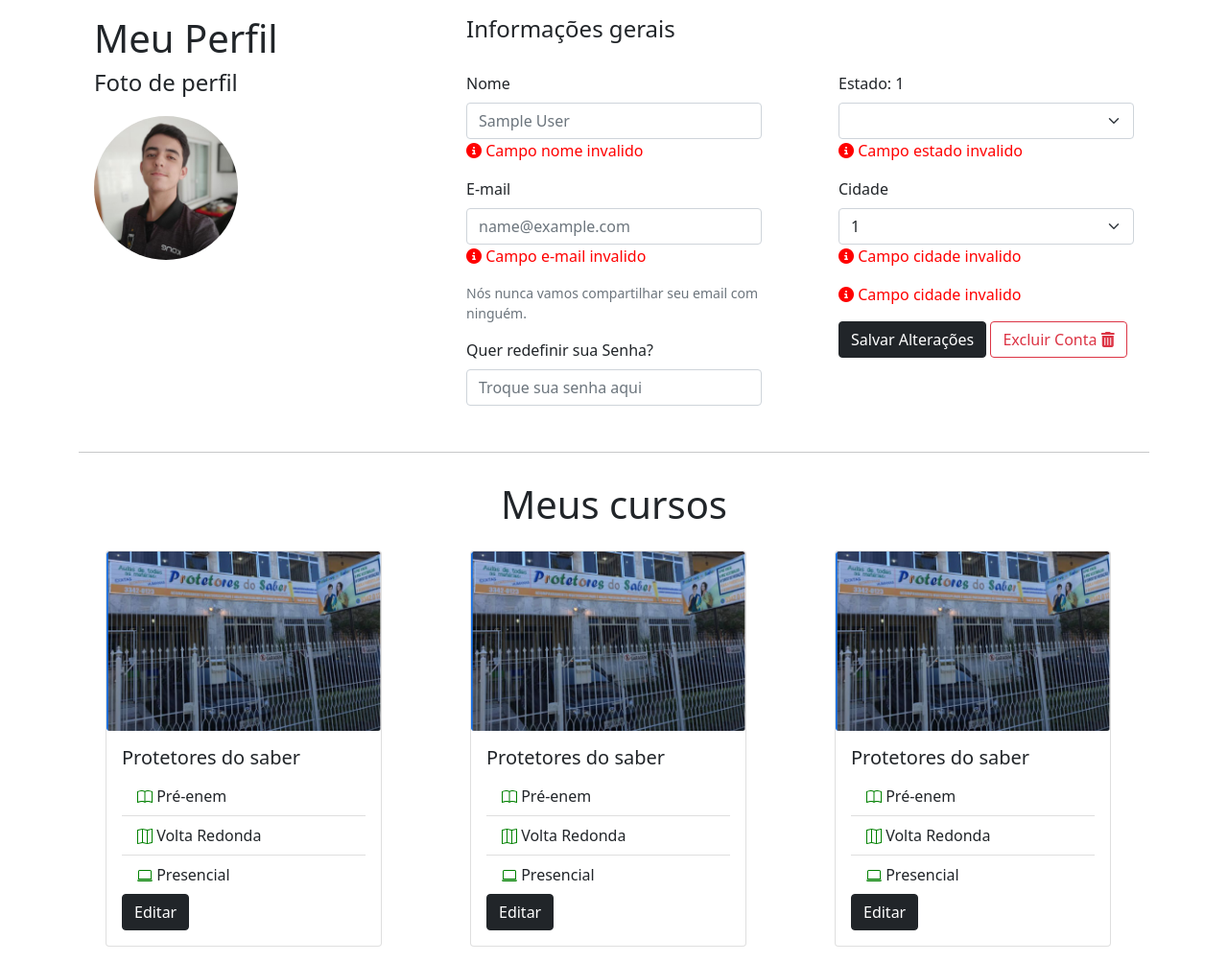
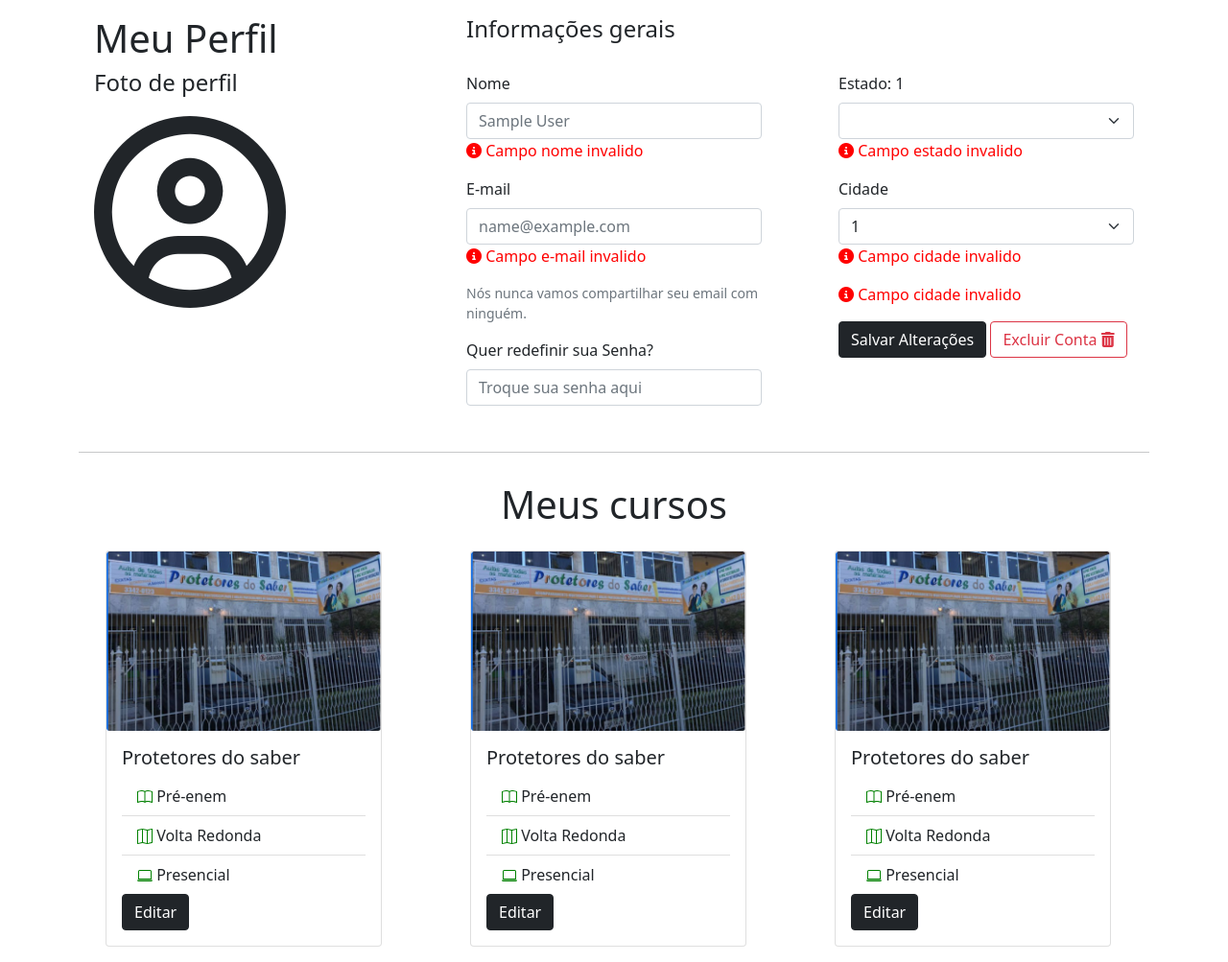
Before and after one commit to IagoAndrade16/ProVest, a PHP site: page /perfil.php in a window 1280 px wide. Shown: the part 76-1079 px from the top of the page at 96% size. Run offline with PHP 8.4, Linux system fonts and the light colour scheme; the visitor is signed in with stand-in values (Sample User, id 1); lists and menus that the app fills with data are empty; some libraries are stand-ins or nearby versions.

Commit message:
Att foto perfil

```diff
--- a/html/perfil.php
+++ b/html/perfil.php
@@ -42,7 +42,8 @@
             <h1>Meu Perfil</h1>
             <h4 style="margin-bottom: 20px;">Foto de perfil</h4>
             <a href="#" id="foto-perfil" title="Trocar foto">
-              <img src="../img/fotoPessoa.jpg" alt="Foto-perfil" width="150px" height="150px" style="border-radius: 100px;">
+              <i style="color: #212529; font-size: 200px;" class="fa fa-user-circle-o" aria-hidden="true"></i>
+              <!--<img src="../img/fotoPessoa.jpg" alt="Foto-perfil" width="150px" height="150px" style="border-radius: 100px;">-->
             </a>
 
           </div>
```
